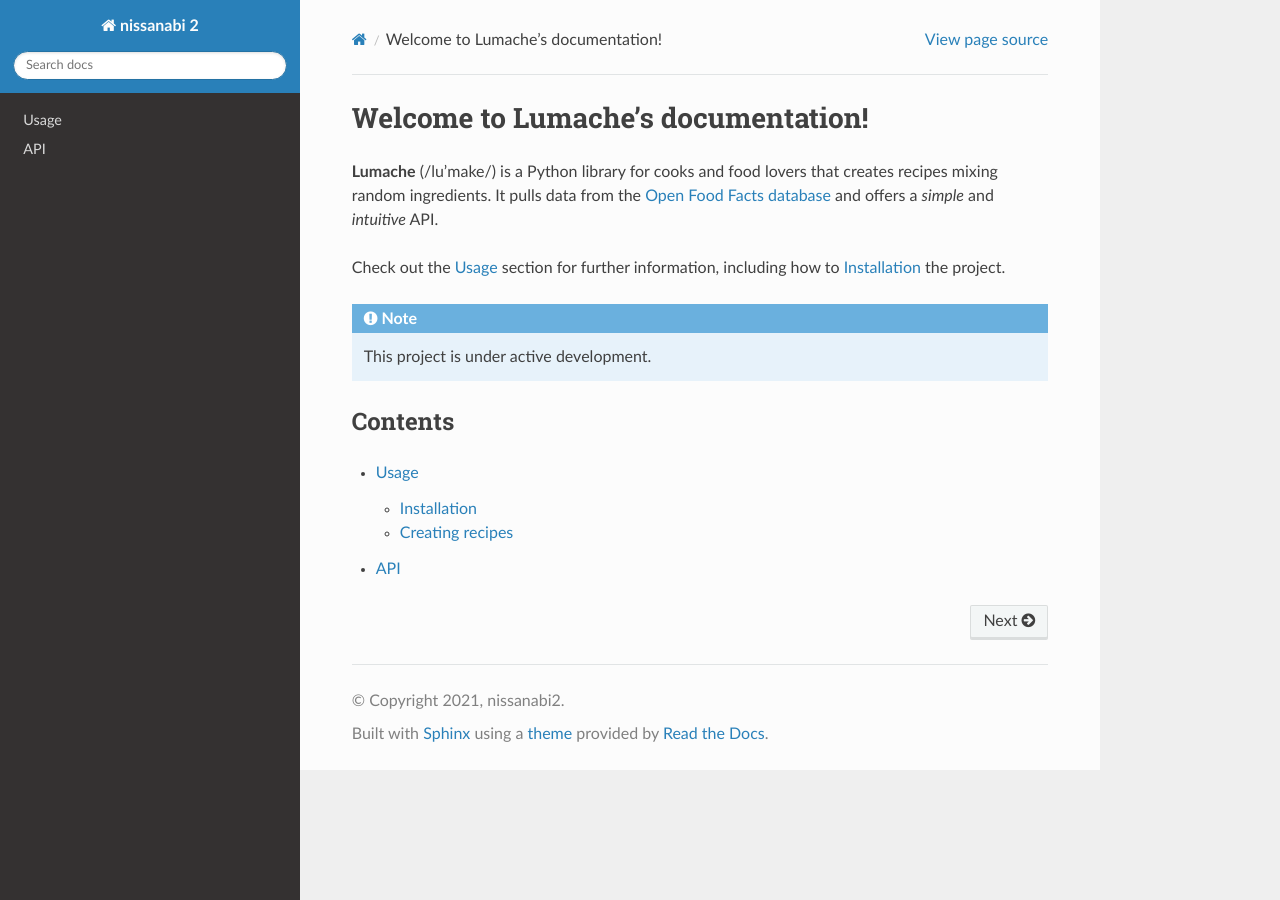
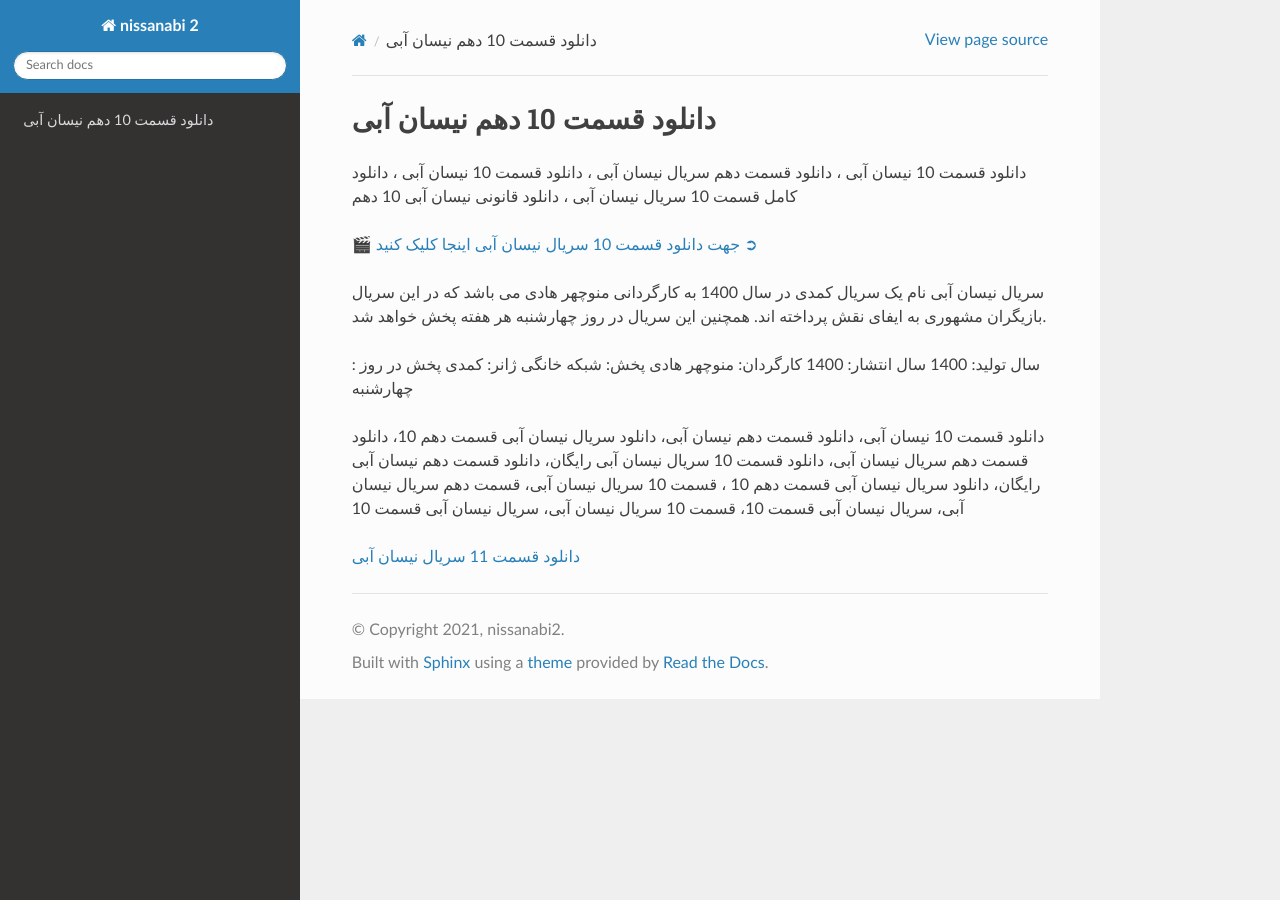
Before and after one commit to filmifa/nissanabi10, a Sphinx documentation site: the page built from docs/source/index.rst, in a window 1280 px wide. Built offline with Sphinx 7.4.7 and the Read the Docs theme 2.0.0, drawn with Linux system fonts in a browser that asks for light colours.

Commit message:
Update index.rst

```diff
--- a/docs/source/index.rst
+++ b/docs/source/index.rst
@@ -1,22 +1,21 @@
-Welcome to Lumache's documentation!
+دانلود قسمت 10 دهم نیسان آبی
 ===================================
 
-**Lumache** (/lu'make/) is a Python library for cooks and food lovers
-that creates recipes mixing random ingredients.
-It pulls data from the `Open Food Facts database <https://world.openfoodfacts.org/>`_
-and offers a *simple* and *intuitive* API.
 
-Check out the :doc:`usage` section for further information, including
-how to :ref:`installation` the project.
+دانلود قسمت 10 نیسان آبی ، دانلود قسمت دهم سریال نیسان آبی ، دانلود قسمت 10 نیسان آبی ، دانلود کامل قسمت 10 سریال نیسان آبی ، دانلود قانونی نیسان آبی 10 دهم
 
-.. note::
+`🎬 جهت دانلود قسمت 10 سریال نیسان آبی اینجا کلیک کنید ➲ <https://pishgammovie.ir/iranian-serial-download/nissan-abi/>`_
 
-   This project is under active development.
+سریال نیسان آبی نام یک سریال کمدی در سال 1400 به کارگردانی منوچهر هادی می باشد که در این سریال بازیگران مشهوری به ایفای نقش پرداخته اند. همچنین این سریال در روز چهارشنبه هر هفته پخش خواهد شد.
 
-Contents
---------
+سال تولید: 1400
+سال انتشار: 1400
+کارگردان: منوچهر هادی
+پخش: شبکه خانگی
+ژانر: کمدی
+پخش در روز : چهارشنبه
 
-.. toctree::
 
-   usage
-   api
+دانلود قسمت 10 نیسان آبی، دانلود قسمت دهم نیسان آبی، دانلود سریال نیسان آبی قسمت دهم 10، دانلود قسمت دهم سریال نیسان آبی، دانلود قسمت 10 سریال نیسان آبی رایگان، دانلود قسمت دهم نیسان آبی رایگان، دانلود سریال نیسان آبی قسمت دهم 10 ، قسمت 10 سریال نیسان آبی، قسمت دهم سریال نیسان آبی، سریال نیسان آبی قسمت 10، قسمت 10 سریال نیسان آبی، سریال نیسان آبی قسمت 10
+
+`دانلود قسمت 11 سریال نیسان آبی <https://nissanabi11.readthedocs.io/en/latest/>`_
```
